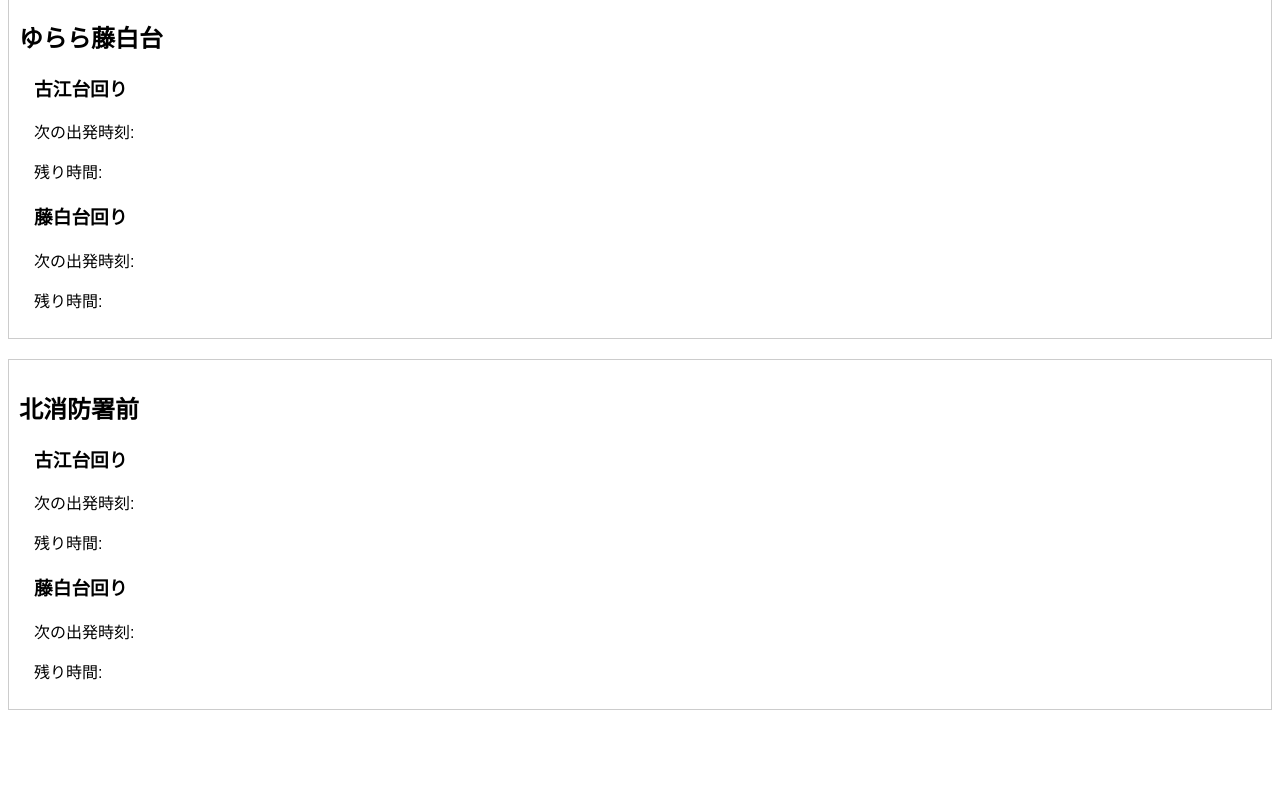
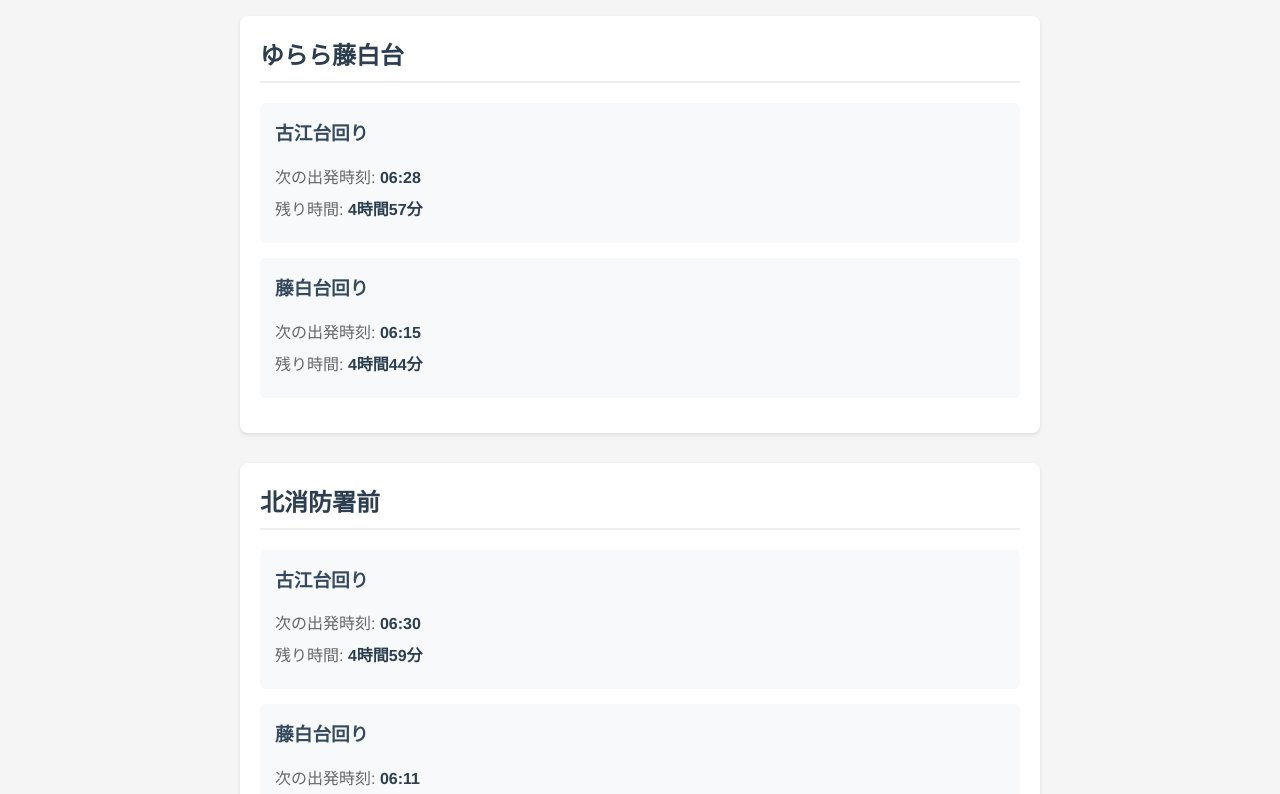
Before and after one commit to niea06/niea06.github.io, a plain HTML site: page index.html in a window 1280 px wide. Shown: the part 101-895 px from the top of the page. Before the commit the page ends 831 px from the top, so only its background shows below. Drawn offline with Linux system fonts and the light colour scheme.

Commit message:
AIに直してもらった

```diff
--- a/script.js
+++ b/script.js
@@ -18,20 +18,28 @@ async function loadTimetable() {
 
         for (const departure of departures) {
           const [departureHour, departureMinute] = departure.split(':').map(Number);
-          const departureTimeInMinutes = departureHour * 60 + departureMinute;
+          let departureTimeInMinutes = departureHour * 60 + departureMinute;
+
+          // 24時間を超える場合の処理
+          if (departureTimeInMinutes < currentTimeInMinutes) {
+            departureTimeInMinutes += 24 * 60; // 24時間分を加算
+          }
 
           if (departureTimeInMinutes > currentTimeInMinutes) {
             nextDepartureTime = departure;
             const diffMinutes = departureTimeInMinutes - currentTimeInMinutes;
             const remainingHours = Math.floor(diffMinutes / 60);
             const remainingMinutes = diffMinutes % 60;
-            remainingTime = `<span class="math-inline">\{remainingHours\}時間</span>{remainingMinutes}分`;
+            remainingTime = `${remainingHours}時間${remainingMinutes}分`;
             break;
           }
         }
 
-        const nextDepartureElementId = `bus-stop-<span class="math-inline">\{busStop\.toLowerCase\(\)\.replace\(' ', '\-'\)\}\-route\-</span>{route.toLowerCase().replace(' ', '-')}-next`;
-        const remainingTimeElementId = `bus-stop-<span class="math-inline">\{busStop\.toLowerCase\(\)\.replace\(' ', '\-'\)\}\-route\-</span>{route.toLowerCase().replace(' ', '-')}-remaining`;
+        const busStopKebabCase = busStop.replace(/ /g, '-');
+        const routeKebabCase = route.replace(/ /g, '-');
+        const nextDepartureElementId = `bus-stop-${busStopKebabCase}-route-${routeKebabCase}-next`;
+        const remainingTimeElementId = `bus-stop-${busStopKebabCase}-route-${routeKebabCase}-remaining`;
+
 
         const nextDepartureElement = document.getElementById(nextDepartureElementId);
         const remainingTimeElement = document.getElementById(remainingTimeElementId);
--- a/style.css
+++ b/style.css
@@ -1,14 +1,50 @@
 body {
-    font-family: sans-serif;
-  }
+    font-family: 'Helvetica Neue', Arial, sans-serif;
+    max-width: 800px;
+    margin: 0 auto;
+    padding: 20px;
+    background-color: #f5f5f5;
+}
 
-  .bus-stop {
-    margin-bottom: 20px;
-    border: 1px solid #ccc;
-    padding: 10px;
-  }
+h1 {
+    text-align: center;
+    color: #333;
+    margin-bottom: 30px;
+}
 
-  .route {
-    margin-bottom: 10px;
-    padding-left: 15px;
-  }
+.bus-stop {
+    background-color: white;
+    margin-bottom: 30px;
+    border-radius: 8px;
+    box-shadow: 0 2px 4px rgba(0,0,0,0.1);
+    padding: 20px;
+}
+
+.bus-stop h2 {
+    color: #2c3e50;
+    margin-top: 0;
+    border-bottom: 2px solid #eee;
+    padding-bottom: 10px;
+}
+
+.route {
+    margin: 15px 0;
+    padding: 15px;
+    background-color: #f8f9fa;
+    border-radius: 6px;
+}
+
+.route h3 {
+    color: #34495e;
+    margin-top: 0;
+}
+
+.route p {
+    margin: 8px 0;
+    color: #666;
+}
+
+.route span {
+    font-weight: bold;
+    color: #2c3e50;
+}
```
